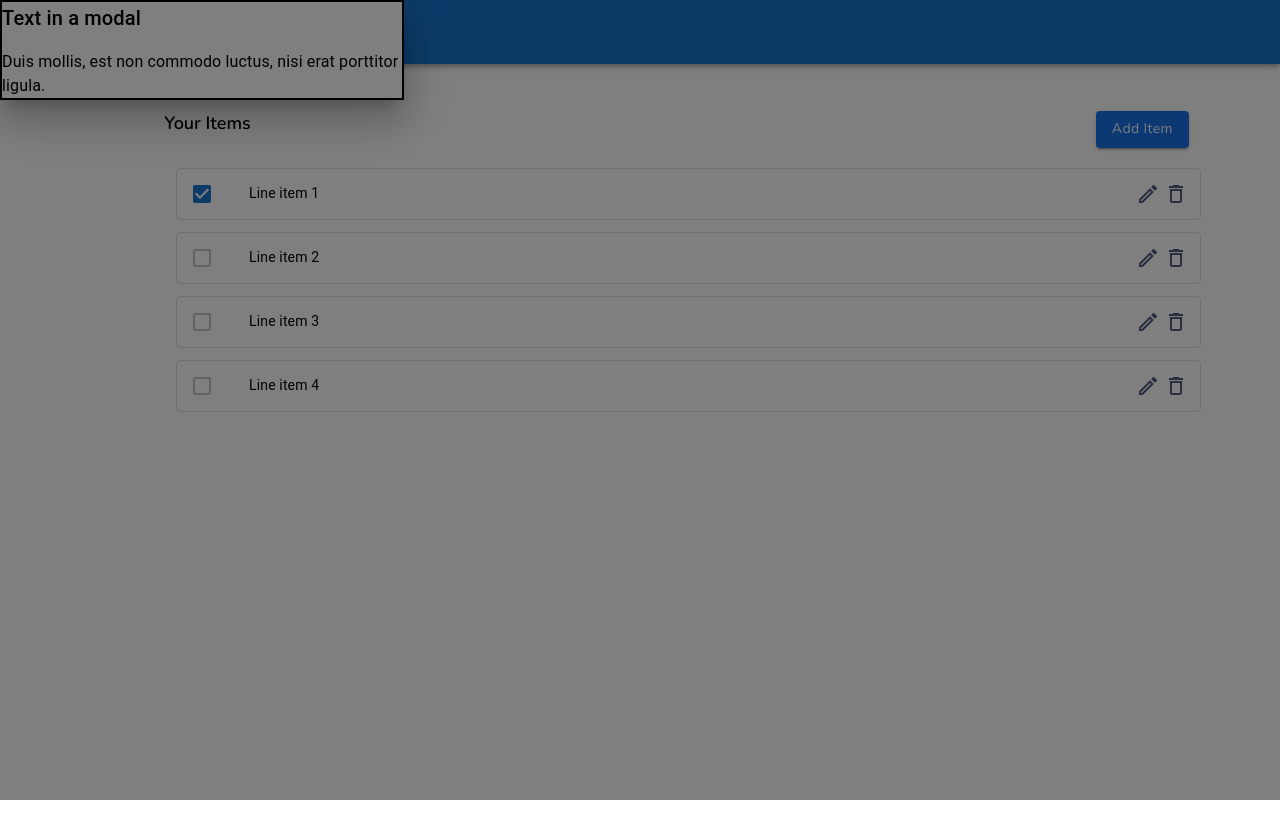
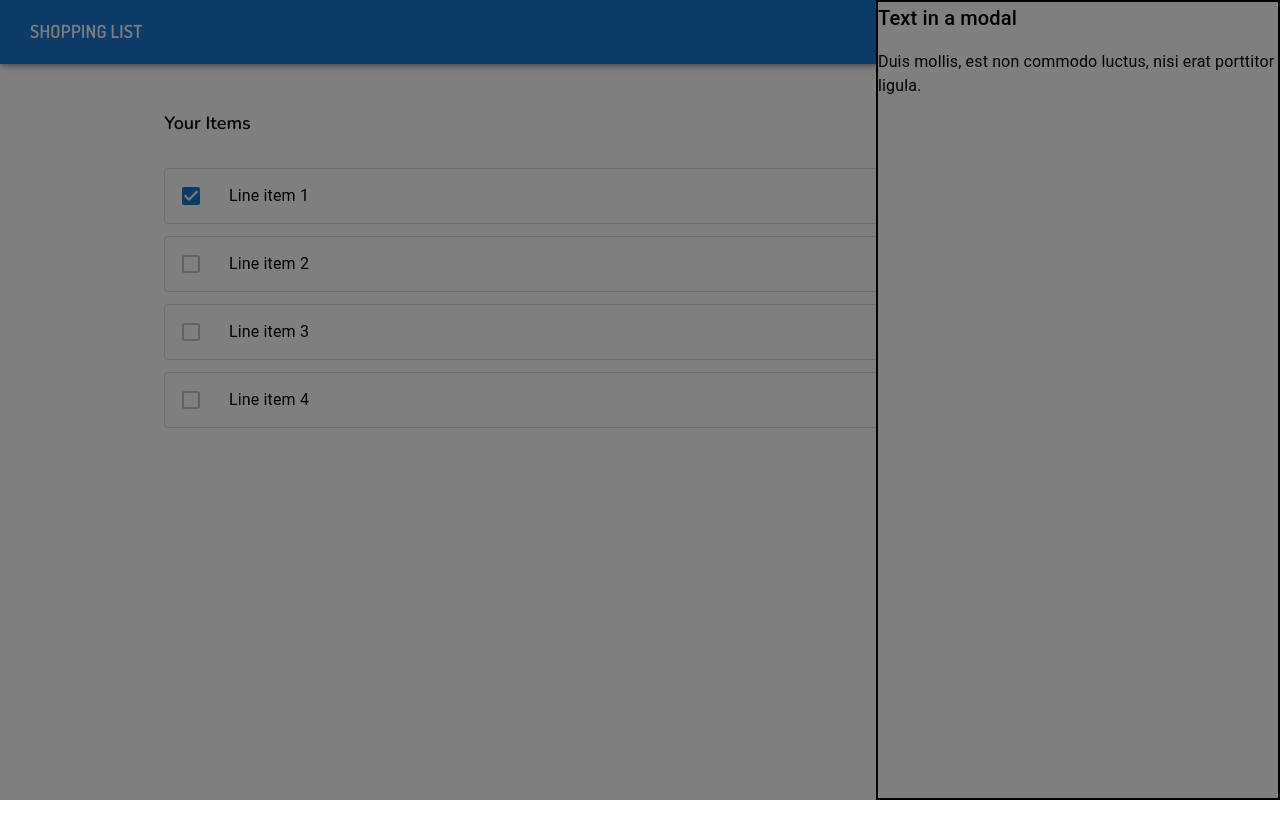
Before and after one commit to aranyameas/groceryList, a React (Create React App) app: page / in a window 1280 px wide. Both pictures are taken after a click on the button "Add Item". Shown: the top 838 px of the page. Built offline with nearby package versions, Linux system fonts and the light colour scheme.

Commit message:
Added linter. Made working edit and delete buttons and check only on box and not whole item. Finished delete modal ui

```diff
--- a/src/App.css
+++ b/src/App.css
@@ -9,15 +9,15 @@
   left: 0px;
   top: 0px;
 
-  background: #4D81B7;
+  background: #4d81b7;
 }
 
 .font-dosis {
-  font-family: 'Dosis', sans-serif;
+  font-family: "Dosis", sans-serif;
 }
 
 .font-nunito {
-  font-family: 'Nunito', sans-serif;
+  font-family: "Nunito", sans-serif;
 }
 
 .Header-title {
@@ -36,7 +36,7 @@
   letter-spacing: 0.25px;
   text-transform: uppercase;
 
-  color: #FFFFFF;
+  color: #ffffff;
 }
 
 .Empty-page {
@@ -55,8 +55,8 @@
   left: 333px;
   top: 174px;
 
-  background: #FFFFFF;
-  border: 1px solid #C6C6C6;
+  background: #ffffff;
+  border: 1px solid #c6c6c6;
   box-sizing: border-box;
   border-radius: 5px;
 }
@@ -77,9 +77,9 @@
 
   /* identical to box height, or 133% */
   text-align: center;
-  letter-spacing: -1.30385e-09px;
+  letter-spacing: -1.30385e-9px;
 
-  color: #87898C;
+  color: #87898c;
 
   margin-bottom: 16px;
 }
@@ -94,7 +94,7 @@
   left: 0px;
   top: 0px;
 
-  background: #FFFFFF;
+  background: #ffffff;
   box-shadow: 0px 0px 14px rgba(0, 0, 0, 0.25);
 }
 
@@ -124,6 +124,15 @@
   /* width: inherit; */
 }
 
+.List {
+  border: 1;
+  margin-bottom: 12px;
+  margin-top: 12px;
+  border-radius: 4px;
+  border: 0.5px solid #d5dfe9;
+  padding-right: 35px;
+}
+
 .Title {
   width: 87px;
   height: 24px;
@@ -134,7 +143,7 @@
 
   /* identical to box height, or 133% */
   text-align: center;
-  letter-spacing: -1.30385e-09px;
+  letter-spacing: -1.30385e-9px;
 
   color: #000000;
 }
@@ -152,7 +161,117 @@
 
   /* identical to box height, or 143% */
   text-align: center;
-  letter-spacing: -1.30385e-09px;
+  letter-spacing: -1.30385e-9px;
 
-  color: #7D7A7A;
-  }
+  color: #7d7a7a;
+}
+
+.Side-modal {
+  display: flex;
+  justify-content: flex-end;
+}
+
+.Modal {
+  transform: translate(-50%, -50%);
+  width: 400px;
+  background-color: #ffffff;
+  border: 2px solid #000;
+  box-shadow: 24px;
+}
+
+.Delete-modal {
+  margin-top: 50vh;
+  margin-left: 50vw;
+  transform: translate(-50%, -50%);
+  width: 410px;
+  height: 240px;
+  background-color: #ffffff;
+  border: 2px solid #000;
+  box-shadow: 24px;
+  padding: 4px;
+  display: flex;
+  flex-direction: column;
+}
+
+.Delete-title {
+  margin-left: 30px;
+  margin-top: 30px;
+
+  font-style: normal;
+  font-weight: 600;
+  font-size: 18px;
+  line-height: 24px;
+
+  /* identical to box height, or 133% */
+  letter-spacing: -1.30385e-9px;
+
+  /* Typography/Primary Font */
+  color: #2a323c;
+}
+
+.Delete-text {
+  margin-left: 30px;
+  margin-right: 30px;
+  margin-top: 10px;
+
+  /* Body (2) 14px Regular */
+  font-style: normal;
+  font-weight: 400;
+  font-size: 14px;
+  line-height: 20px;
+
+  /* or 143% */
+  letter-spacing: -1.30385e-9px;
+
+  /* Typography/Secondary Font */
+  color: #5c6269;
+}
+
+.Delete-buttons {
+  display: flex;
+  justify-content: flex-end;
+  align-items: flex-end;
+  margin-top: 38px;
+}
+
+.Cancel {
+  left: 15px;
+  top: 8px;
+
+  font-style: normal;
+  font-weight: 600;
+  font-size: 14px;
+  line-height: 19px;
+
+  /* identical to box height */
+  letter-spacing: -1.30385e-9px;
+
+  /* Dark 2 (Primary Font) */
+  color: #2a323c;
+
+  /* Inside auto layout */
+  flex: none;
+  order: 0;
+  flex-grow: 0;
+  margin: 0px 10px;
+  padding-top: 3px;
+  padding-bottom: 3px;
+}
+
+.Loading {
+  display: flex;
+  justify-content: center;
+  align-items: center;
+  width: 100vw;
+  height: 100vh;
+}
+
+.Delete-icon {
+  color: #555f7c;
+  padding-left: 14px;
+}
+
+.Edit-icon {
+  color: #555f7c;
+  padding-right: 14px;
+}
--- a/src/content/Add.js
+++ b/src/content/Add.js
@@ -1,35 +1,29 @@
-import React, { useState } from "react";
+import * as React from "react";
 import { Modal, Slide, Box, Backdrop, Typography } from "@mui/material";
-
-const style = {
-    top: '50%',
-    left: '50%',
-    transform: 'translate(-50%, -50%)',
-    width: 400,
-    bgcolor: 'background.paper',
-    border: '2px solid #000',
-    boxShadow: 24,
-};
 
 export const Add = (props) => {
   const addOpen = props.addOpen;
-    const [setAddOpen] = useState(false);
+  const setAddOpen = props.setAddOpen;
   const handleAddClose = () => setAddOpen(false);
 
-    return(
+  const handleAdd = () => {
+    //Add an item
+  };
+
+  return (
     <Modal
       aria-labelledby="transition-modal-title"
       aria-describedby="transition-modal-description"
       open={addOpen}
       onClose={handleAddClose}
-            closeAfterTransition
       BackdropComponent={Backdrop}
       BackdropProps={{
         timeout: 5,
       }}
+      className="Side-modal"
     >
       <Slide direction="left" in={addOpen}>
-            <Box sx={style}>
+        <Box className="Modal">
           <Typography id="transition-modal-title" variant="h6" component="h2">
             Text in a modal
           </Typography>
--- a/src/content/Edit.js
+++ b/src/content/Edit.js
@@ -0,0 +1,37 @@
+import * as React from "react";
+import { Modal, Slide, Box, Backdrop, Typography } from "@mui/material";
+
+export const Edit = (props) => {
+  const editOpen = props.editOpen;
+  const setEditOpen = props.setEditOpen;
+  const handleEditClose = () => setEditOpen(false);
+
+  const handleEdit = () => {
+    //Edit an item
+  };
+
+  return (
+    <Modal
+      aria-labelledby="transition-modal-title"
+      aria-describedby="transition-modal-description"
+      open={editOpen}
+      onClose={handleEditClose}
+      BackdropComponent={Backdrop}
+      BackdropProps={{
+        timeout: 5,
+      }}
+      className="Side-modal"
+    >
+      <Slide direction="left" in={editOpen}>
+        <Box className="Modal">
+          <Typography id="transition-modal-title" variant="h6" component="h2">
+            Text in a modal
+          </Typography>
+          <Typography id="transition-modal-description" sx={{ mt: 2 }}>
+            asdfasdfasdfasdf
+          </Typography>
+        </Box>
+      </Slide>
+    </Modal>
+  );
+};
--- a/src/content/MainWindow.js
+++ b/src/content/MainWindow.js
@@ -1,26 +1,38 @@
 import React, { useState } from "react";
-import { AppBar, Backdrop, Box, Button, IconButton, List, ListItem, ListItemButton, ListItemIcon, ListItemText, CircularProgress, Checkbox, Slide, Modal, Typography } from "@mui/material";
-import CreateOutlinedIcon from '@mui/icons-material/CreateOutlined';
-import DeleteOutlinedIcon from '@mui/icons-material/DeleteOutlined';
+import {
+  Box,
+  Button,
+  IconButton,
+  List,
+  ListItem,
+  ListItemText,
+  CircularProgress,
+  Checkbox,
+} from "@mui/material";
+import CreateOutlinedIcon from "@mui/icons-material/CreateOutlined";
+import DeleteOutlinedIcon from "@mui/icons-material/DeleteOutlined";
 import { Header } from "./Header";
 import { EmptyList } from "./EmptyList";
 import { Add } from "./Add";
-// import { Edit } from "./Edit";
-// import { Delete } from "./Delete";
+import { Edit } from "./Edit";
+import { Delete } from "./Delete";
 
-export const MainWindow = (props) => {
+export function MainWindow(props) {
   const [shoppingList, setShoppingList] = useState([
     {
       "Item Name": "Tomatoes",
-        "Description": "Walmart",
-        "Quantity": 5
-    }
+      Description: "Walmart",
+      Quantity: 5,
+    },
   ]);
   const [addOpen, setAddOpen] = useState(false);
+  const handleAddOpen = () => setAddOpen(true);
+  const [deleteOpen, setDeleteOpen] = useState(false);
+  const handleDeleteOpen = () => setDeleteOpen(true);
+  const [editOpen, setEditOpen] = useState(false);
+  const handleEditOpen = () => setEditOpen(true);
 
-    const handleAddOpen = () => setAddOpen(true);
-
-    const [checked, setChecked] = React.useState([0]);
+  const [checked, setChecked] = useState([0]);
 
   const handleToggle = (value) => () => {
     const currentIndex = checked.indexOf(value);
@@ -35,33 +47,25 @@ export const MainWindow = (props) => {
     setChecked(newChecked);
   };
 
-    const handleEdit = () => {
-        //Edit an item
-    }
-
-    const handleDelete = () => {
-        //Delete an item
-    }
-
-    if(!shoppingList)
-    return(
+  if (!shoppingList) {
+    return (
       <div>
         <Header />
-            <Box sx={{ display: 'flex', justifyContent: 'center', alignItems: 'center', width: '100vw', height: '100vh' }}>
+        <Box className="Loading">
           <CircularProgress />
         </Box>
       </div>
+    );
+  }
 
-    )
-
-    if(shoppingList.length === 0)
-    return(
+  if (shoppingList.length === 0) {
+    return (
       <div>
         <Header />
         <EmptyList />
       </div>
-
-    )
+    );
+  }
 
   return (
     <div>
@@ -70,43 +74,54 @@ export const MainWindow = (props) => {
         <div className="List-content">
           <div className="List-header">
             <span className="font-nunito Title">Your Items</span>
-                        <Button variant="contained" onClick={handleAddOpen} sx={{backgroundColor:"#1871E8"}}><span className="font-nunito Button-text">Add Item</span></Button>
-                        <Add addOpen={addOpen}/>
+            <Button
+              variant="contained"
+              onClick={handleAddOpen}
+              sx={{ backgroundColor: "#1871E8" }}
+            >
+              <span className="font-nunito Button-text">Add Item</span>
+            </Button>
+            <Add addOpen={addOpen} setAddOpen={setAddOpen} />
           </div>
           <List>
             {[0, 1, 2, 3].map((value) => {
               const labelId = `checkbox-list-label-${value}`;
 
               return (
-                        <ListItem
-                            key={value}
-                            secondaryAction={
-                                <div>
-                                     <IconButton edge="end" aria-label="comments" onClick={handleEdit}>
-                                        <CreateOutlinedIcon sx={{color: "#555F7C"}} />
-                                    </IconButton>
-                                    <IconButton edge="end" aria-label="comments" onClick={handleDelete}>
-                                        <DeleteOutlinedIcon sx={{color: "#555F7C"}} />
-                                    </IconButton>
-                                </div>
-
-                            }
-                            disablePadding
-                            sx= {{border: 1, margin: "12px", borderRadius: 1, borderColor: "#D5DFE9"}}
-                        >
-                            <ListItemButton role={undefined} onClick={handleToggle(value)} dense>
-                            <ListItemIcon>
+                <ListItem key={value} disablePadding className="List">
+                  <Button onClick={handleToggle(value)}>
                     <Checkbox
                       edge="start"
                       checked={checked.indexOf(value) !== -1}
                       tabIndex={-1}
                       disableRipple
-                                inputProps={{ 'aria-labelledby': labelId }}
-                                sx={{color:"#C6C6C6"}}
+                      inputProps={{ "aria-labelledby": labelId }}
+                      sx={{ color: "#C6C6C6" }}
                     />
-                            </ListItemIcon>
-                            <ListItemText id={labelId} primary={`Line item ${value + 1}`} />
-                            </ListItemButton>
+                  </Button>
+                  <ListItemText
+                    id={labelId}
+                    primary={`Line item ${value + 1}`}
+                  />
+                  <IconButton
+                    edge="end"
+                    aria-label="comments"
+                    onClick={handleEditOpen}
+                  >
+                    <CreateOutlinedIcon className="Edit-icon" />
+                  </IconButton>
+                  <Edit editOpen={editOpen} setEditOpen={setEditOpen} />
+                  <IconButton
+                    edge="end"
+                    aria-label="comments"
+                    onClick={handleDeleteOpen}
+                  >
+                    <DeleteOutlinedIcon className="Delete-icon" />
+                  </IconButton>
+                  <Delete
+                    deleteOpen={deleteOpen}
+                    setDeleteOpen={setDeleteOpen}
+                  />
                 </ListItem>
               );
             })}
@@ -115,4 +130,4 @@ export const MainWindow = (props) => {
       </div>
     </div>
   );
-};
+}
```
Also changed, not shown: src/content/Delete.js (+42 -0 lines), 1 other file (tests, documents, lock files or other folders). Lines whose indentation alone changed are shown as unchanged.
